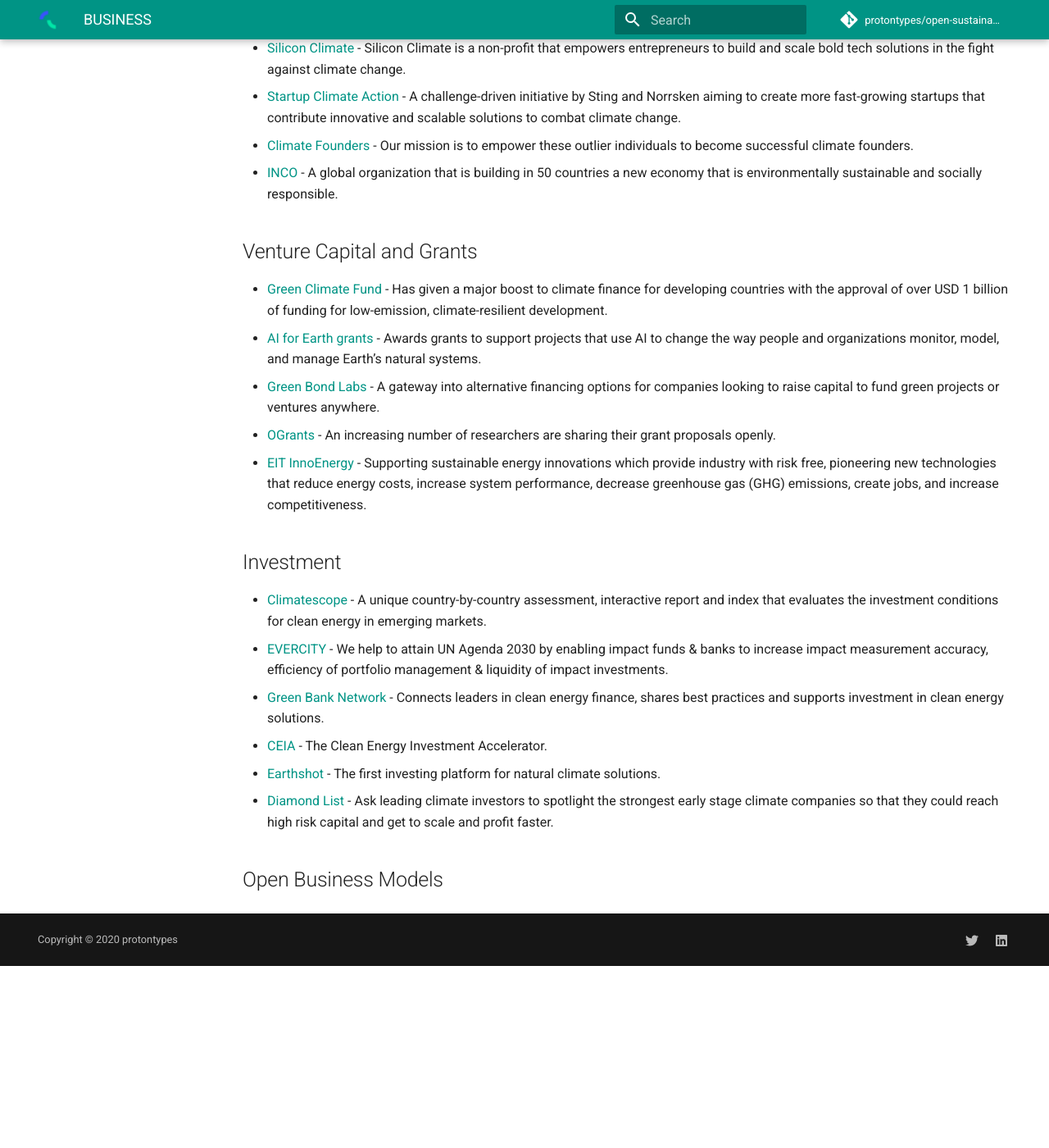
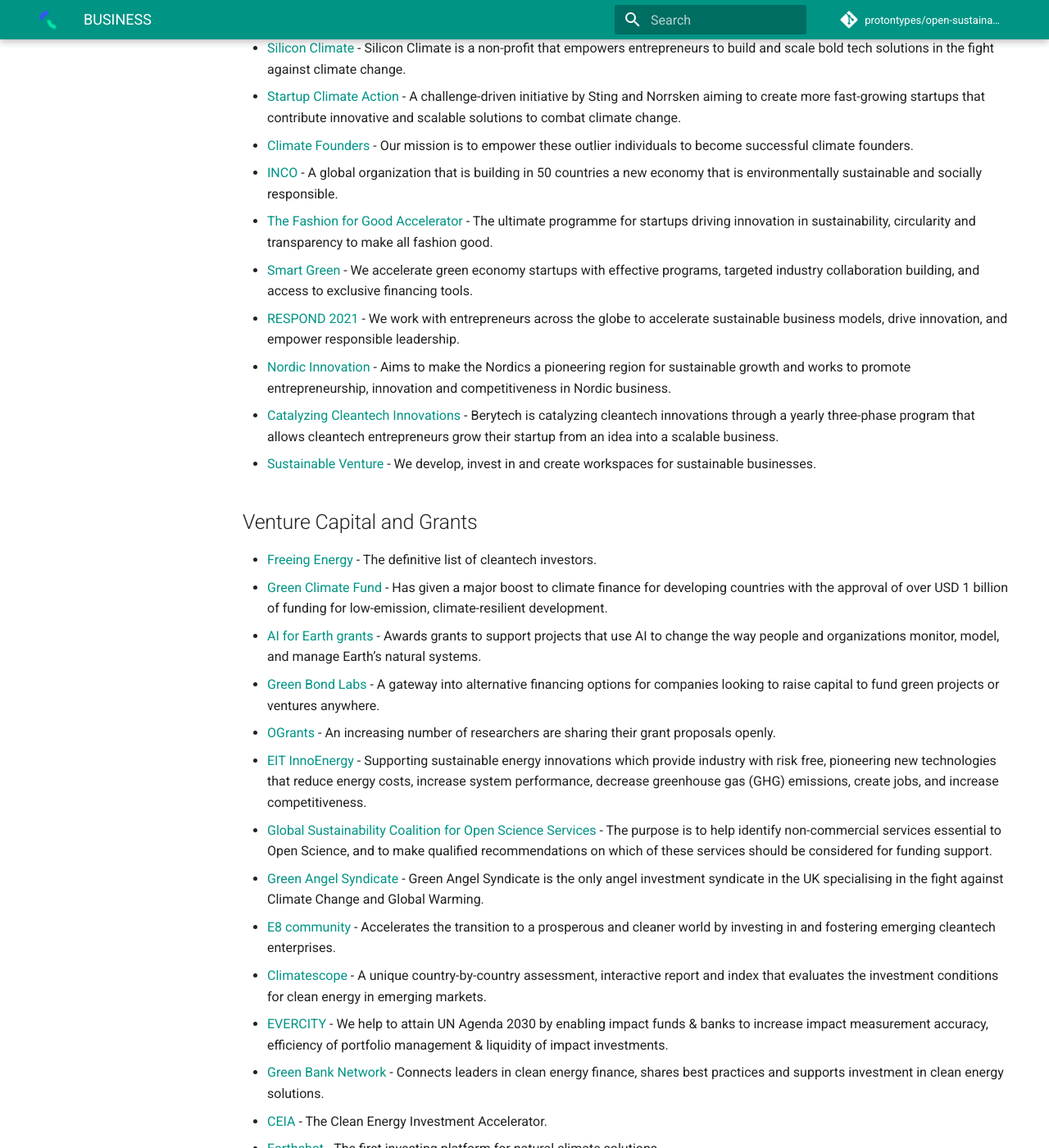
Before and after one commit to protontypes/open-sustainable-technology, an MkDocs documentation site: the page built from docs/BUSINESS.md, in a window 1280 px wide and 1400 px high, scrolled down 1779 px. Shown: the whole window at 82% size. Built offline with MkDocs 1.6.1 and Material for MkDocs 9.7.7, drawn with Linux system fonts in a browser that asks for light colours; comment, search, counter and statistics services are not loaded; before the commit the page ends 2957 px from its top, so only the background shows below that; some of the changed text lies outside the part shown.

Commit message:
Update BUSINESS.md

```diff
--- a/docs/BUSINESS.md
+++ b/docs/BUSINESS.md
@@ -36,20 +36,33 @@
 * [Startup Climate Action](https://www.startupclimateaction.com/) - A challenge-driven initiative by Sting and Norrsken aiming to create more fast-growing startups that contribute innovative and scalable solutions to combat climate change.
 * [Climate Founders](https://www.climatefounders.com/)  - Our mission is to empower these outlier individuals to become successful climate founders.
 * [INCO](https://inco-group.co/) - A global organization that is building in 50 countries a new economy that is environmentally sustainable and socially responsible.
+* [The Fashion for Good Accelerator](https://fashionforgood.com/accelerator-programme/) - The ultimate programme for startups driving innovation in sustainability, circularity and transparency to make all fashion good.
+* [Smart Green](https://smartgreen-accelerator.de/) - We accelerate green economy startups with effective programs, targeted industry collaboration building, and access to exclusive financing tools.
+* [RESPOND 2021](https://respond-accelerator.com/apply/) - We work with entrepreneurs across the globe to accelerate sustainable business models, drive innovation, and empower responsible leadership.
+* [Nordic Innovation](https://www.nordicinnovation.org/) - Aims to make the Nordics a pioneering region for sustainable growth and works to promote entrepreneurship, innovation and competitiveness in Nordic business.
+* [Catalyzing Cleantech Innovations](https://www.rockstart.com/energy/) - Berytech is catalyzing cleantech innovations through a yearly three-phase program that allows cleantech entrepreneurs grow their startup from an idea into a scalable business.
+* [Sustainable Venture](https://www.sustainableventures.co.uk/) - We develop, invest in and create workspaces for sustainable businesses.
+
 
 ## Venture Capital and Grants
+* [Freeing Energy](https://www.freeingenergy.com/list-of-cleantech-investors/) - The definitive list of cleantech investors.
 * [Green Climate Fund](https://www.greenclimate.fund/) - Has given a major boost to climate finance for developing countries with the approval of over USD 1 billion of funding for low-emission, climate-resilient development.
 * [AI for Earth grants](https://www.microsoft.com/en-us/ai/ai-for-earth-grants) - Awards grants to support projects that use AI to change the way people and organizations monitor, model, and manage Earth’s natural systems.
 * [Green Bond Labs](https://impactisi.com/program/) - A gateway into alternative financing options for companies looking to raise capital to fund green projects or ventures anywhere.
 * [OGrants](https://www.ogrants.org/) - An increasing number of researchers are sharing their grant proposals openly.
 * [EIT InnoEnergy](https://www.innoenergy.com/) - Supporting sustainable energy innovations which provide industry with risk free, pioneering new technologies that reduce energy costs, increase system performance, decrease greenhouse gas (GHG) emissions, create jobs, and increase competitiveness.
-
-## Investment
+* [Global Sustainability Coalition for Open Science Services](https://scoss.org/need-funding-for-open-infra/) - The purpose is to help identify non-commercial services essential to Open Science, and to make qualified recommendations on which of these services should be considered for funding support.
+* [Green Angel Syndicate](https://greenangelsyndicate.com/) - Green Angel Syndicate is the only angel investment syndicate in the UK specialising in the fight against Climate Change and Global Warming.
+* [E8 community](https://www.e8angels.com/) - Accelerates the transition to a prosperous and cleaner world by investing in and fostering emerging cleantech enterprises.
 * [Climatescope](https://global-climatescope.org/) - A unique country-by-country assessment, interactive report and index that evaluates the investment conditions for clean energy in emerging markets.
 * [EVERCITY](https://evercity.io/) - We help to attain UN Agenda 2030 by enabling impact funds & banks to increase impact measurement accuracy, efficiency of portfolio management & liquidity of impact investments.
 * [Green Bank Network](https://greenbanknetwork.org/) - Connects leaders in clean energy finance, shares best practices and supports investment in clean energy solutions.
 * [CEIA](https://www.cleanenergyinvest.org/) - The Clean Energy Investment Accelerator.
 * [Earthshot](http://www.earthshotclimate.com/) - The first investing platform for natural climate solutions.
 * [Diamond List](https://diamondlist.co/) - Ask leading climate investors to spotlight the strongest early stage climate companies so that they could reach high risk capital and get to scale and profit faster.
+* [CleanTech Capital](https://www.cltcap.net/) - An international corporate & project finance and mergers & acquisitions firm for clean technologies and renewable energies with operations in Europe, North America and South America.
+* [Clean Energy Ventures](https://cleanenergyventures.com/) - At Clean Energy Ventures, we invest in companies commercializing disruptive advanced energy technologies and business model innovations.
+* [Spring Lane Capital](https://www.springlanecapital.com/) - We focus on solutions that have significantly positive impacts on the sustainability of our natural resources.
+
 
 ## Open Business Models
```
